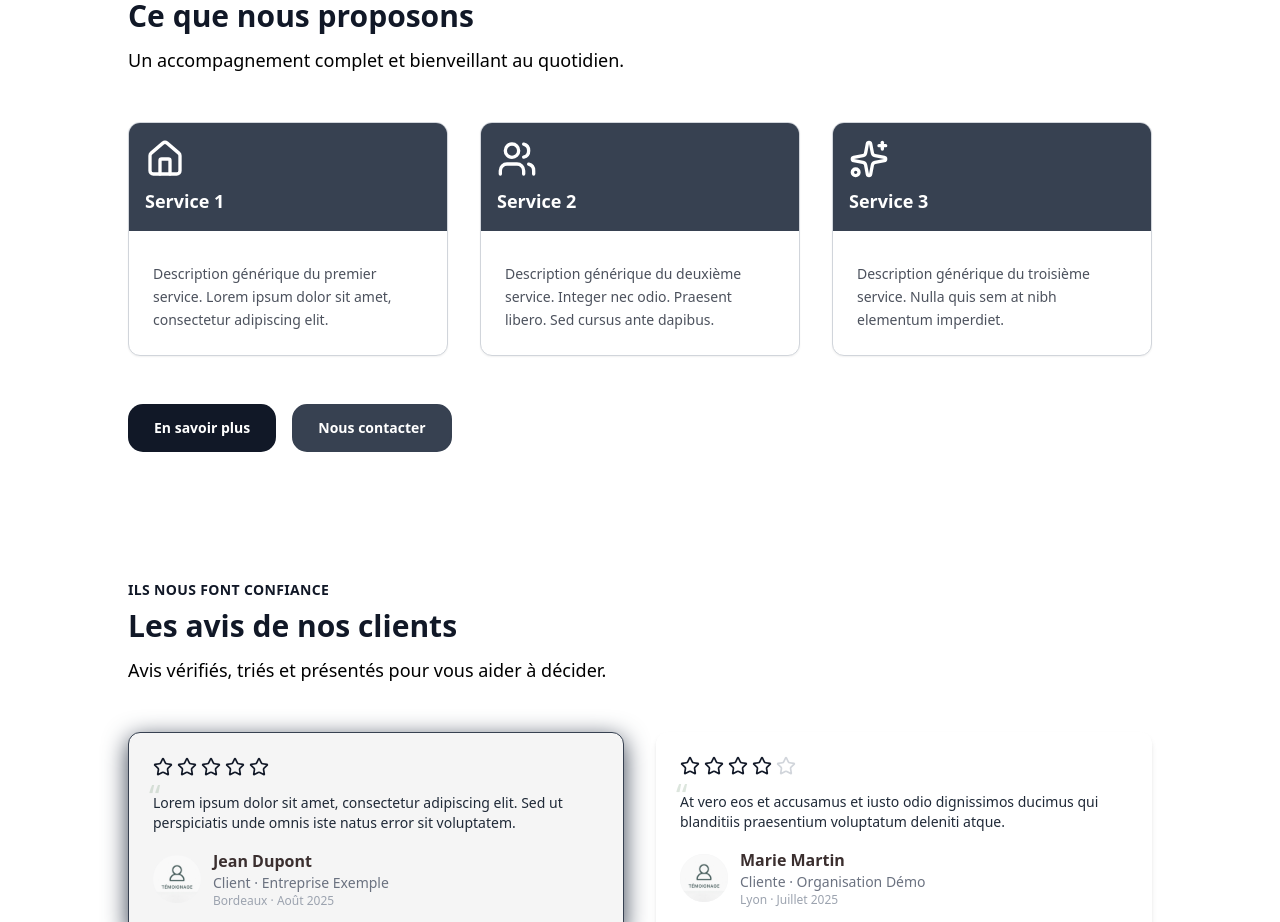
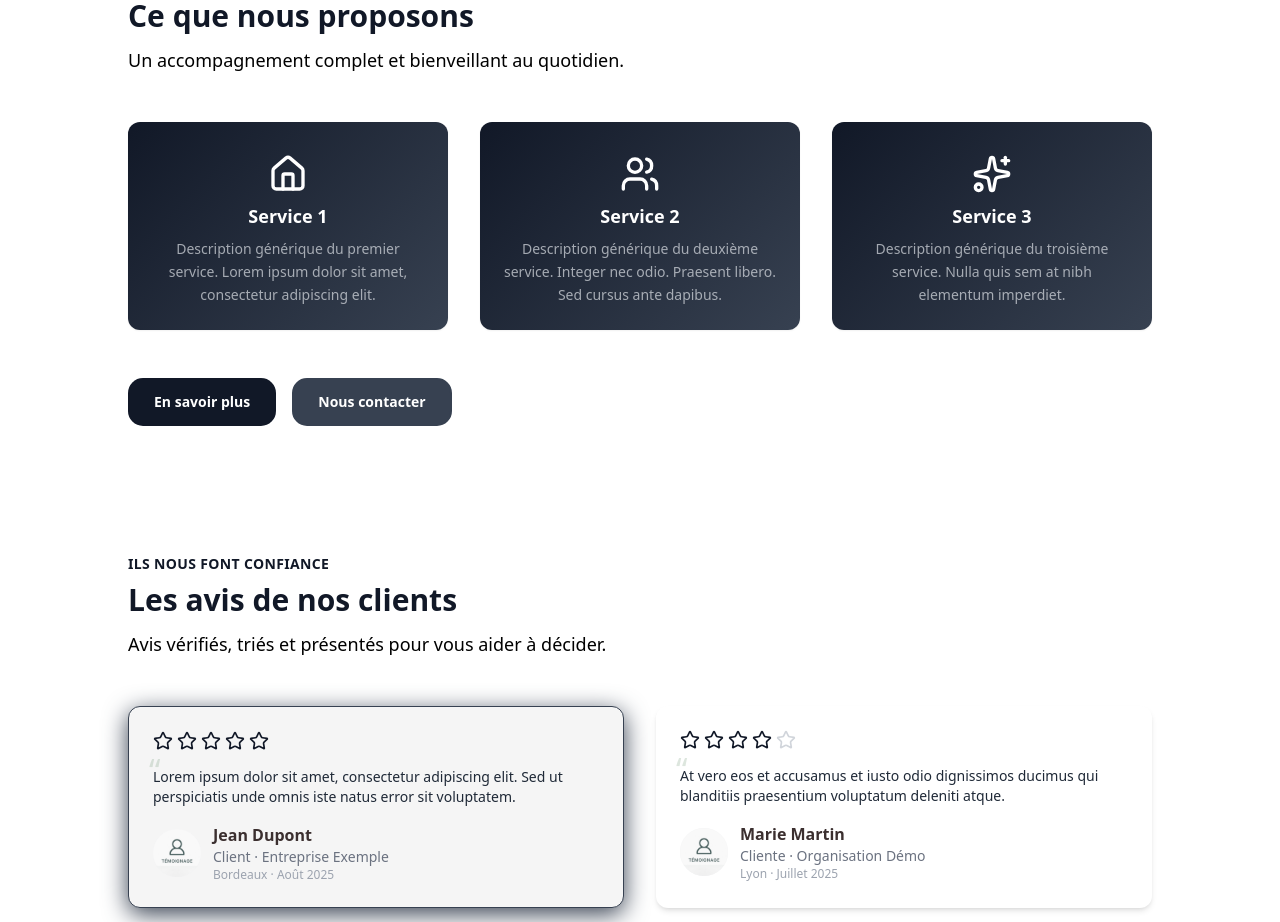
Before and after one commit to julienlisita/nextjs-ts-tailwind-template, a Next.js app: page / in a window 1280 px wide. Shown: the part 1520-2442 px from the top of the page. Built offline with nearby package versions, Linux system fonts and the light colour scheme.

Commit message:
refactor(feature-grid): update usage to new FeatureCard variant/tone system

```diff
--- a/src/components/section/ContactInfoSection.tsx
+++ b/src/components/section/ContactInfoSection.tsx
@@ -25,9 +25,9 @@ export default function ContactInfoSection({ className }: Props) {
           icon={item.icon}
           title={item.title}
           description={item.description}
-          variant="with-header"
-          align="left"
-          gradient={['#e5e7eb', '#9ca3af']}
+          variant="outlined"
+          tone="neutral"
+          align="center"
         />
       )}
     />
--- a/src/components/section/FeaturesGrid.tsx
+++ b/src/components/section/FeaturesGrid.tsx
@@ -52,8 +52,6 @@ type BaseProps = {
 
   /** Alignement du header (propage au titre + eyebrow + sous-titre) */
   align?: 'left' | 'center' | 'right';
-
-  cardGradient?: [string, string] | false;
 };
 
 export type FeaturesGridProps<TItem = FeatureItem> = BaseProps & {
@@ -88,7 +86,6 @@ export default function FeaturesGrid<TItem = FeatureItem>({
   renderItem,
   getKey,
   filterByTab,
-  cardGradient,
 }: FeaturesGridProps<TItem>) {
   const [page, setPage] = useState(1);
   const [activeTab, setActiveTab] = useState<string | undefined>(defaultTab);
@@ -134,8 +131,8 @@ export default function FeaturesGrid<TItem = FeatureItem>({
         icon={f.icon}
         title={f.title}
         description={f.description}
-        variant="with-header"
-        gradient={cardGradient || undefined}
+        variant="default"
+        tone="neutral"
         align="left"
       />
     );
--- a/src/components/section/ServicesFeaturesIntro.tsx
+++ b/src/components/section/ServicesFeaturesIntro.tsx
@@ -2,6 +2,7 @@
 
 'use client';
 
+import FeatureCard from '../widgets/FeatureCard';
 import FeaturesGrid from './FeaturesGrid';
 import { services } from '@/data/services';
 
@@ -21,8 +22,17 @@ export default function ServicesFeatures({ className }: Props) {
       secondaryCtaLabel="Nous contacter"
       secondaryCtaHref="/contact"
       align="left"
-      cardGradient={['#e5e7eb', '#9ca3af']}
       className={className}
+      renderItem={(item) => (
+        <FeatureCard
+          icon={item.icon}
+          title={item.title}
+          description={item.description}
+          variant="gradient"
+          tone="brand"
+          align="center"
+        />
+      )}
     />
   );
 }
--- a/src/components/section/ServicesSection.tsx
+++ b/src/components/section/ServicesSection.tsx
@@ -2,6 +2,7 @@
 
 'use client';
 
+import FeatureCard from '../widgets/FeatureCard';
 import FeaturesGrid from './FeaturesGrid';
 import { services } from '@/data/services';
 
@@ -18,8 +19,17 @@ export default function ServicesSection({ className }: Props) {
       items={services}
       align={'left'}
       gridClassName={'grid grid-cols-1 sm:grid-cols-2 lg:grid-cols-3 gap-5 sm:gap-6 lg:gap-8'}
-      cardGradient={['#e5e7eb', '#9ca3af']}
       className={className}
+      renderItem={(item) => (
+        <FeatureCard
+          icon={item.icon}
+          title={item.title}
+          description={item.description}
+          variant="gradient"
+          tone="brand"
+          align="center"
+        />
+      )}
     />
   );
 }
--- a/src/components/section/ValueSection.tsx
+++ b/src/components/section/ValueSection.tsx
@@ -12,7 +12,6 @@ type ValuesSectionProps = {
   eyebrow?: string;
   title?: string;
   subtitle?: string;
-  cardGradient?: [string, string] | false;
 };
 
 export default function ValuesSection({
@@ -21,7 +20,6 @@ export default function ValuesSection({
   eyebrow = 'Nos valeurs',
   title = 'Ce qui nous guide',
   subtitle = 'Des principes simples qui structurent notre accompagnement.',
-  cardGradient,
 }: ValuesSectionProps) {
   return (
     <FeaturesGrid
@@ -38,8 +36,8 @@ export default function ValuesSection({
           title={item.title}
           description={item.description}
           variant="with-header"
-          gradient={['#e5e7eb', '#9ca3af']}
-          align="left"
+          tone="success"
+          align="center"
         />
       )}
       getKey={(it, i) => `${it.title}-${i}`}
```
